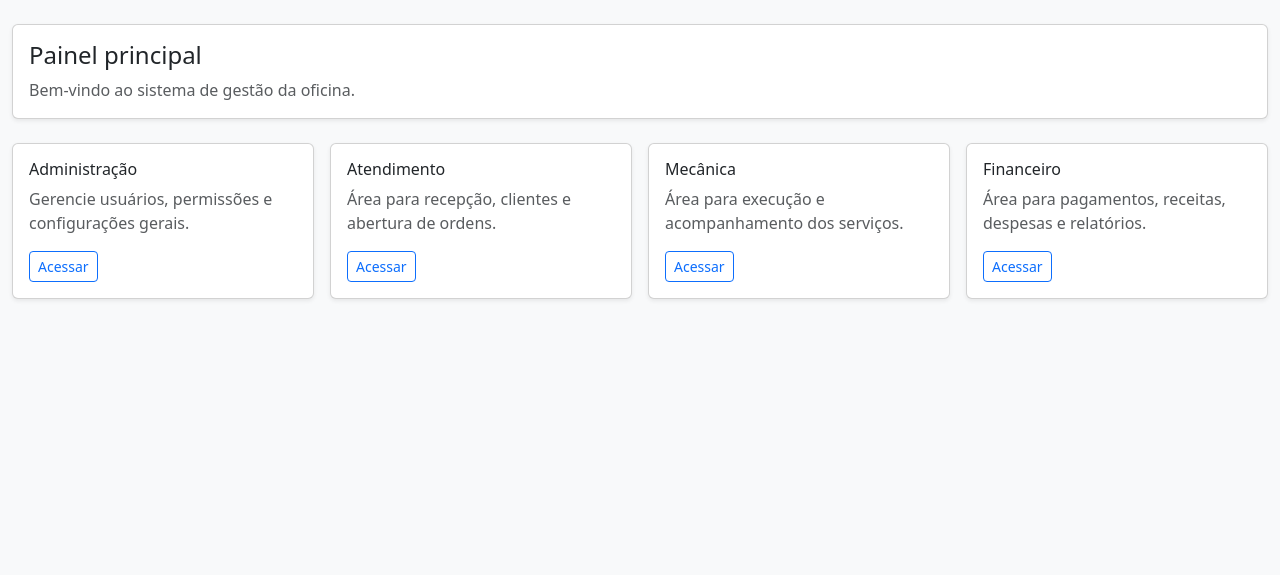
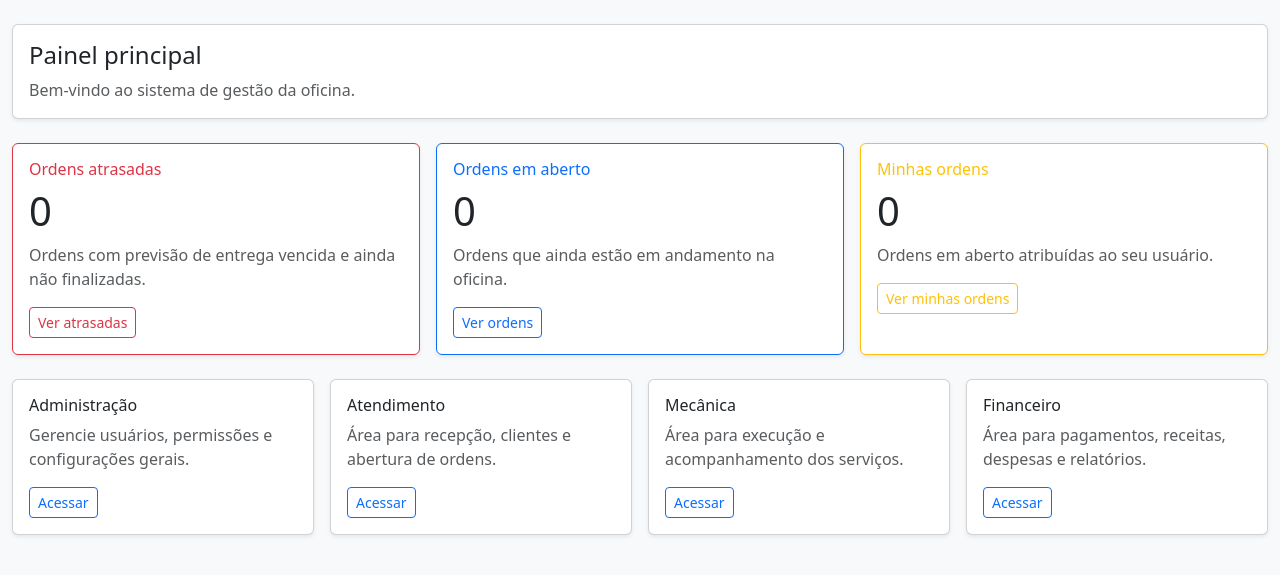
Before and after one commit to CesarBerbel/motormind_old, a Django app: page /conta/painel/ in a window 1280 px wide. Shown: the part 80-655 px from the top of the page. Run offline with Django 5.2, Linux system fonts and the light colour scheme; the visitor is signed in with stand-in values (Sample User, id 1); data that the repository does not hold is empty.

Commit message:
feat(accounts): add overdue service order counter to dashboard

```diff
--- a/accounts/views.py
+++ b/accounts/views.py
@@ -2,6 +2,9 @@ from django.contrib import messages
 from django.contrib.auth import login, logout
 from django.contrib.auth.decorators import login_required
 from django.shortcuts import redirect, render
+from django.utils import timezone
+
+from service_orders.models import ServiceOrder
 
 from .forms import CustomUserCreationForm, EmailAuthenticationForm
 from .permissions import role_required
@@ -83,11 +86,51 @@ def login_view(request):
 @login_required
 def dashboard_view(request):
     """
-    Show protected dashboard page.
+    Show protected dashboard page with operational counters.
     """
+    today = timezone.localdate()
+
+    overdue_service_orders_count = (
+        ServiceOrder.objects.filter(
+            expected_delivery_date__lt=today,
+        )
+        .exclude(
+            status__in=[
+                ServiceOrder.Status.FINISHED,
+                ServiceOrder.Status.CANCELED,
+            ],
+        )
+        .count()
+    )
+
+    open_service_orders_count = ServiceOrder.objects.exclude(
+        status__in=[
+            ServiceOrder.Status.FINISHED,
+            ServiceOrder.Status.CANCELED,
+        ],
+    ).count()
+
+    assigned_to_me_count = (
+        ServiceOrder.objects.filter(
+            assigned_mechanic=request.user,
+        )
+        .exclude(
+            status__in=[
+                ServiceOrder.Status.FINISHED,
+                ServiceOrder.Status.CANCELED,
+            ],
+        )
+        .count()
+    )
+
     return render(
         request,
         "accounts/dashboard.html",
+        {
+            "overdue_service_orders_count": overdue_service_orders_count,
+            "open_service_orders_count": open_service_orders_count,
+            "assigned_to_me_count": assigned_to_me_count,
+        },
     )
 
 
--- a/templates/accounts/dashboard.html
+++ b/templates/accounts/dashboard.html
@@ -1,4 +1,5 @@
 {% extends "base.html" %}
+{% load group_tags %}
 
 {% block title %}
     Painel - Sistema de Oficina
@@ -24,6 +25,88 @@
         </div>
 
     </div>
+</div>
+
+<div class="row g-3 mb-4">
+
+    <div class="col-md-4">
+        <div class="card shadow-sm h-100 border-danger">
+            <div class="card-body">
+
+                <h2 class="h6 text-danger">
+                    Ordens atrasadas
+                </h2>
+
+                <p class="display-6 mb-2">
+                    {{ overdue_service_orders_count }}
+                </p>
+
+                <p class="text-muted">
+                    Ordens com previsão de entrega vencida e ainda não finalizadas.
+                </p>
+
+                {% if request.user|has_group:"Administrador" or request.user|has_group:"Atendente" or request.user|has_group:"Mecânico" %}
+                    <a href="{% url 'service_orders:service_order_board' %}?overdue=1" class="btn btn-outline-danger btn-sm">
+                        Ver atrasadas
+                    </a>
+                {% endif %}
+
+            </div>
+        </div>
+    </div>
+
+    <div class="col-md-4">
+        <div class="card shadow-sm h-100 border-primary">
+            <div class="card-body">
+
+                <h2 class="h6 text-primary">
+                    Ordens em aberto
+                </h2>
+
+                <p class="display-6 mb-2">
+                    {{ open_service_orders_count }}
+                </p>
+
+                <p class="text-muted">
+                    Ordens que ainda estão em andamento na oficina.
+                </p>
+
+                {% if request.user|has_group:"Administrador" or request.user|has_group:"Atendente" or request.user|has_group:"Mecânico" or request.user|has_group:"Financeiro" %}
+                    <a href="{% url 'service_orders:service_order_list' %}" class="btn btn-outline-primary btn-sm">
+                        Ver ordens
+                    </a>
+                {% endif %}
+
+            </div>
+        </div>
+    </div>
+
+    <div class="col-md-4">
+        <div class="card shadow-sm h-100 border-warning">
+            <div class="card-body">
+
+                <h2 class="h6 text-warning">
+                    Minhas ordens
+                </h2>
+
+                <p class="display-6 mb-2">
+                    {{ assigned_to_me_count }}
+                </p>
+
+                <p class="text-muted">
+                    Ordens em aberto atribuídas ao seu usuário.
+                </p>
+
+                {% if request.user|has_group:"Mecânico" %}
+                    <a href="{% url 'service_orders:service_order_board' %}?mechanic={{ request.user.pk }}" class="btn btn-outline-warning btn-sm">
+                        Ver minhas ordens
+                    </a>
+                {% endif %}
+
+            </div>
+        </div>
+    </div>
+
 </div>
 
 <div class="row g-3">
```
Also changed, not shown: accounts/tests/test_views.py (+173 -8 lines).
